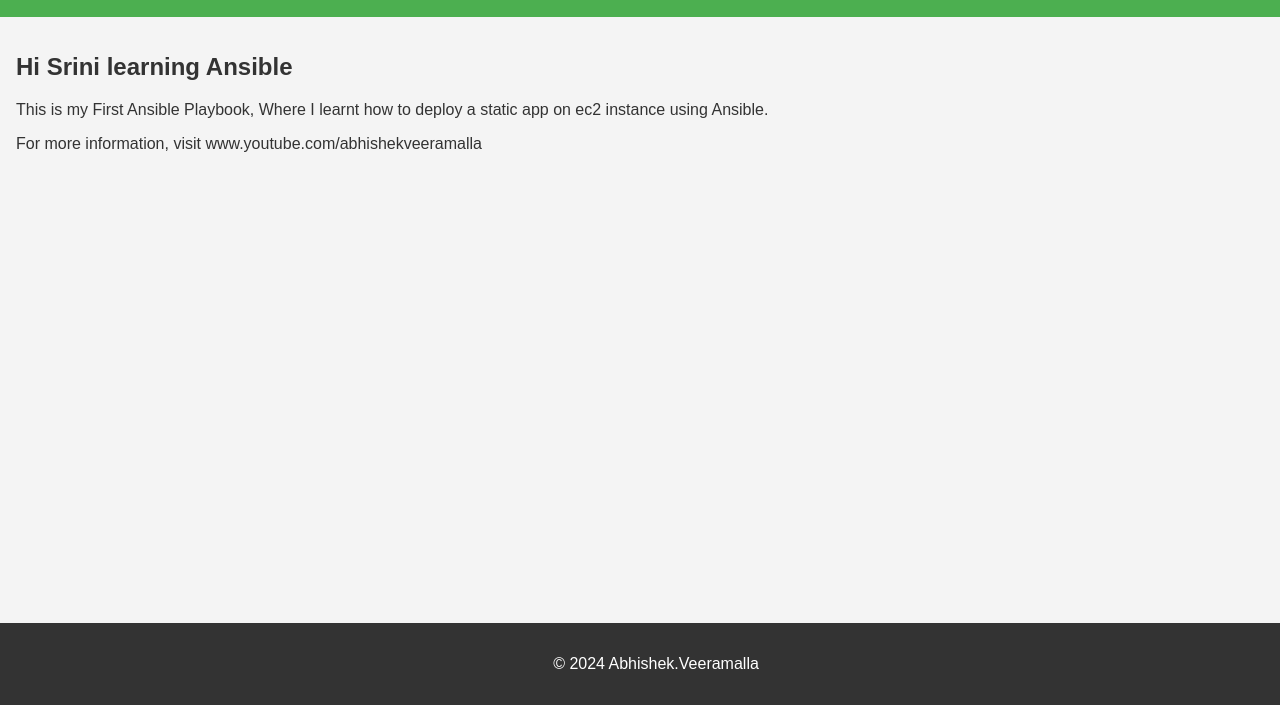
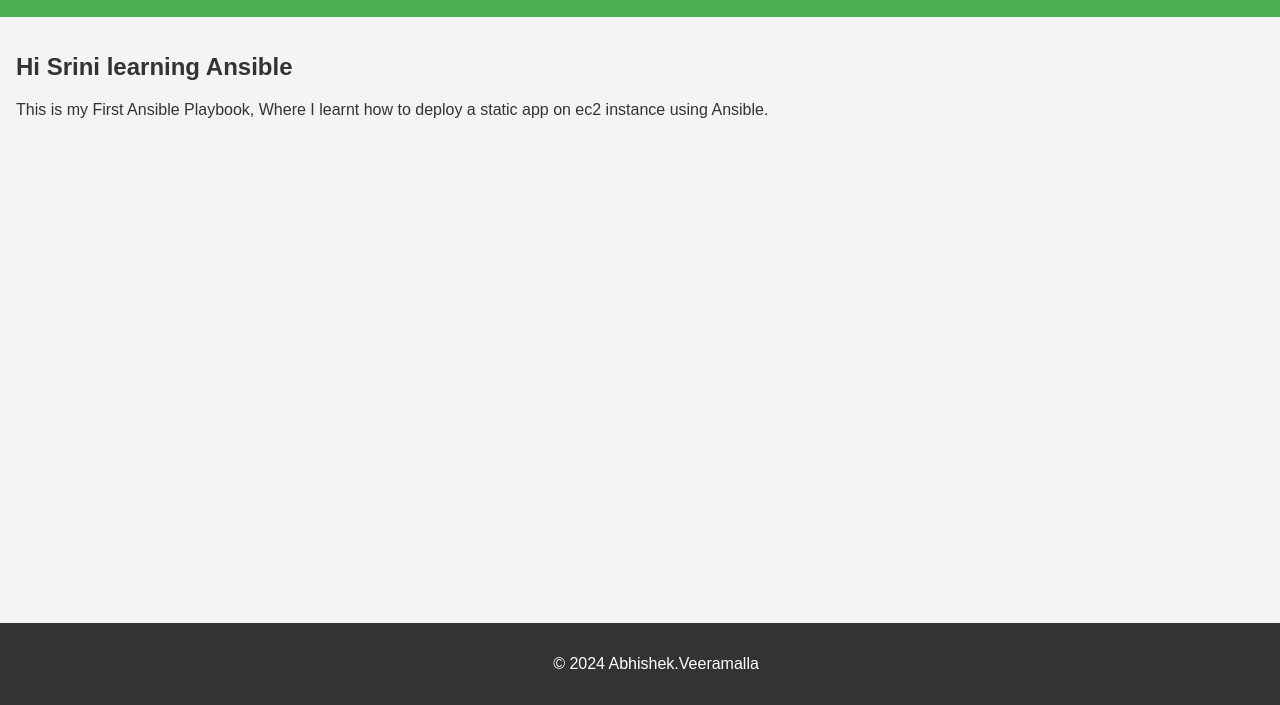
Before and after one commit to Srini023/Ansible23, a plain HTML site: page index.html in a window 1280 px wide. Shown: the part 95-800 px from the top of the page. Drawn offline with Linux system fonts and the light colour scheme.

Commit message:
Update index.html

```diff
--- a/index.html
+++ b/index.html
@@ -39,7 +39,7 @@
     <main>
         <h2>Hi Srini learning Ansible</h2>
         <p> This is my First Ansible Playbook, Where I learnt how to deploy a static app on ec2 instance using Ansible. </p>
-        <p>For more information, visit www.youtube.com/abhishekveeramalla</p>
+
     </main>
     <footer>
         <p>&copy; 2024 Abhishek.Veeramalla</p>
```
